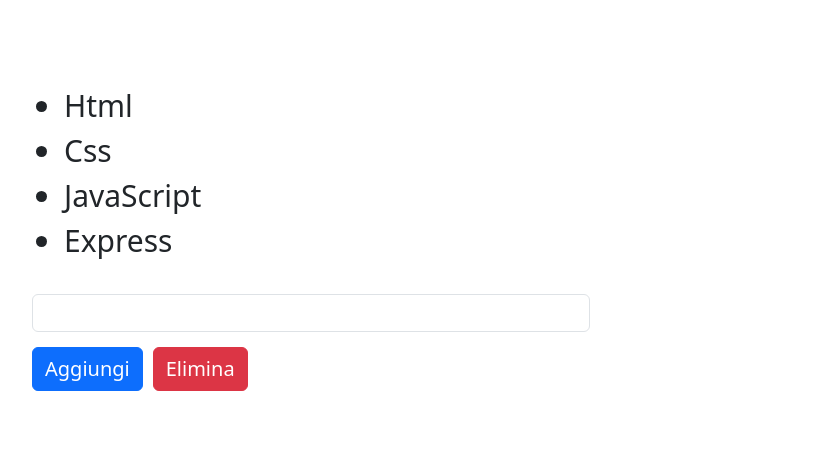
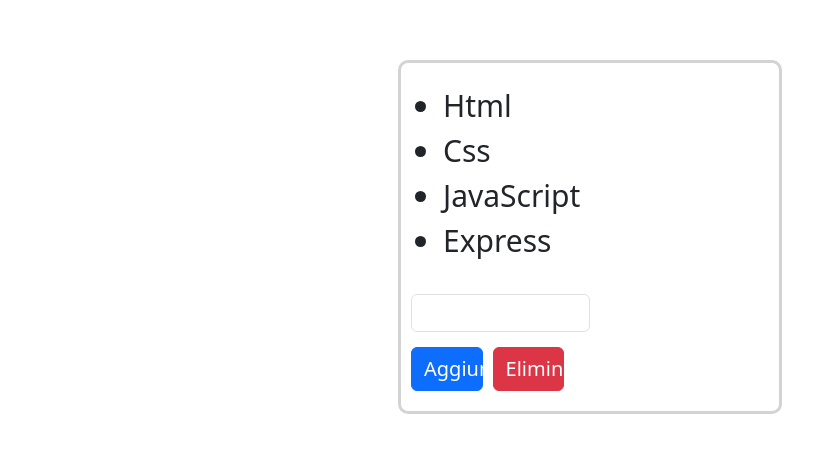
Before and after one commit to LucaIapadre98/react-form, a React app: page / in a window 1280 px wide. Shown: the part 313-766 px from the top of the page, without its empty margins (50-863 px from the left). Built offline with nearby package versions, Linux system fonts and the light colour scheme; the HTML template or start-up script is replaced by a standard one.

Commit message:
Modifiche finali

```diff
--- a/src/assets/components/Main.jsx
+++ b/src/assets/components/Main.jsx
@@ -3,25 +3,27 @@
 export default function Main(){
     // GESTIONE DELL'ARRAY //
     const [listTitle, setListTitle] = useState(["Html","Css","JavaScript","Express"]);
-    //GESTIONE DEL UOVO INPUT //
+
+    //GESTIONE DEL NUOVO INPUT //
     const [newTitle, setNewTitle] = useState("");
 
-    // PREVIENE L'INVIO DEL FORM IN PAGINA //
+    // FUNZIONE CHE PREVIENE L'INVIO DEL FORM IN PAGINA //
     const handleFormSubmit =(e) => {
         e.preventDefault();
         const newListTitle = [...listTitle, newTitle];
         setListTitle(newListTitle);
     };
     // FUNZIONE PER L'ELIMINAZIONE DI UN INPUT IN PAGINA //
-    const handleDeleteTitle = (indexToDelete) =>{
-        const newListTitle = listTitle.filter((title,index) => index != indexToDelete);
+    const handleDeleteTitle = (indexDelete) =>{
+        const newListTitle = listTitle.filter((index) => index != indexDelete);
+        setListTitle(newListTitle);
     };
     return (
         <main>
             <div className="container">
                 <ul>
                    {listTitle.map((title, index) =>(
-                    <li key={index}>{title}</li>
+                    <li key={index} onClick={() =>handleDeleteTitle(index)}>{title}</li>
                     ))}
                 </ul>
                 <form onSubmit={handleFormSubmit}>
@@ -31,8 +33,8 @@
                         className="form-control"
                         type="text"
                     />
-                    <button className="btn btn-primary">Aggiungi</button>
-                    <button className="btn btn-danger" onClick={()=>handleDeleteTitle()}>Elimina</button>
+                    <button id="btn-add" className="btn btn-primary">Aggiungi</button>
+                    <button id="btn-remove" className="btn btn-danger">Elimina</button>
                 </form>
             </div>
         </main>
--- a/src/assets/css/index.css
+++ b/src/assets/css/index.css
@@ -9,6 +9,10 @@
   justify-content: left;
   align-items: left;
   flex-direction: column;
+  border: 3px solid lightgray;
+  border-radius: 10px;
+  padding: 20px 10px;
+  max-width: 30%;
 }
 .container ul li{
   font-size: 30px;
@@ -17,8 +21,13 @@
   max-width: 50%;
   margin: 15px 0;
 }
-.container .btn{
+.container form #btn-add{
   max-width: 20%;
   margin-right: 10px;
   font-size: 20px;
 }
+.container form #btn-remove{
+  max-width: 20%;
+  margin-right: 10px;
+  font-size: 20px;
+}
```
